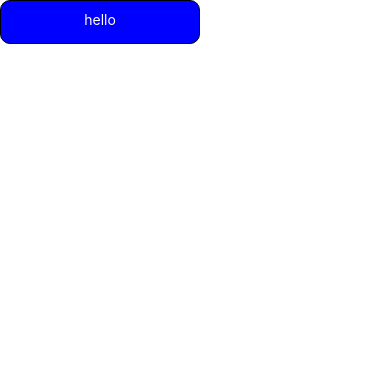
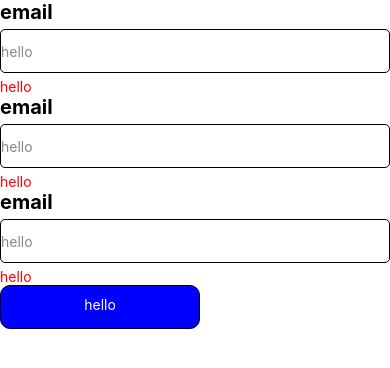
Before and after one commit to juliendagher/AcademyReactNative, a React Native app: screen / in a window 390 px wide. Shown: the top 368 px of the page. Built offline with nearby package versions, Linux system fonts and the light colour scheme.

Commit message:
added text input component with label and error included

```diff
--- a/App.tsx
+++ b/App.tsx
@@ -1,10 +1,27 @@
 import React from 'react';
 import {PressableWrapper} from './src/components/atoms/PressableWrapper';
+import {TextInputWithError} from './src/components/molecules/TextInputWithError';
 
 const App = () => {
   return (
     <>
-      <PressableWrapper label={'hello'}/>
+      <TextInputWithError
+        label={'email'}
+        placeholder={'hello'}
+        errorMessage={'hello'}
+      />
+      <TextInputWithError
+        label={'email'}
+        placeholder={'hello'}
+        errorMessage={'hello'}
+      />
+      <TextInputWithError
+        label={'email'}
+        placeholder={'hello'}
+        errorMessage={'hello'}
+      />
+
+      <PressableWrapper label={'hello'} />
     </>
   );
 };
--- a/src/components/molecules/TextInputWithError/TextInputWithError.style.ts
+++ b/src/components/molecules/TextInputWithError/TextInputWithError.style.ts
@@ -0,0 +1,23 @@
+import {StyleSheet} from 'react-native';
+
+const styles = StyleSheet.create({
+  container: {
+    gap: 5,
+  },
+  label: {
+    fontSize: 20,
+    fontWeight: 'bold',
+  },
+  input: {
+    height: 44,
+    borderWidth: 1,
+    borderColor: 'black',
+    borderRadius: 5,
+    color: 'black',
+  },
+  errorMessage: {
+    color: 'red',
+  },
+});
+
+export {styles};
--- a/src/components/molecules/TextInputWithError/TextInputWithError.tsx
+++ b/src/components/molecules/TextInputWithError/TextInputWithError.tsx
@@ -0,0 +1,31 @@
+import {View, Text, TextInput} from 'react-native';
+import React from 'react';
+import {TextInputWithErrorProps} from './TextInputWithError.type';
+import {styles} from './TextInputWithError.style';
+
+const TextInputWithError = ({
+  style,
+  label,
+  value,
+  onChangeText,
+  errorMessage,
+  placeholder,
+  secureTextEntry,
+}: TextInputWithErrorProps) => {
+  return (
+    <View style={[styles.container, style]}>
+      <Text style={styles.label}>{label}</Text>
+      <TextInput
+        style={styles.input}
+        value={value}
+        onChangeText={onChangeText}
+        placeholder={placeholder}
+        placeholderTextColor={'#888'}
+        secureTextEntry={secureTextEntry}
+      />
+      <Text style={styles.errorMessage}>{errorMessage}</Text>
+    </View>
+  );
+};
+
+export {TextInputWithError};
--- a/src/components/molecules/TextInputWithError/index.ts
+++ b/src/components/molecules/TextInputWithError/index.ts
@@ -0,0 +1 @@
+export {TextInputWithError} from './TextInputWithError';
```
Also changed, not shown: src/components/molecules/TextInputWithError/TextInputWithError.type.ts (+13 -0 lines).
